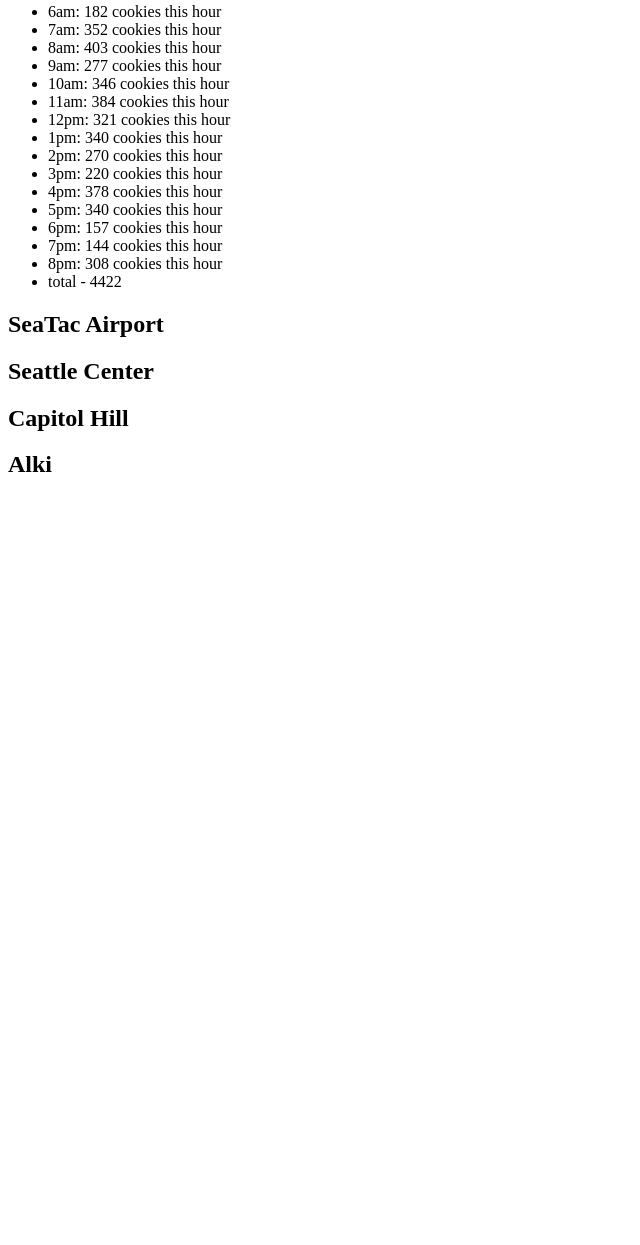
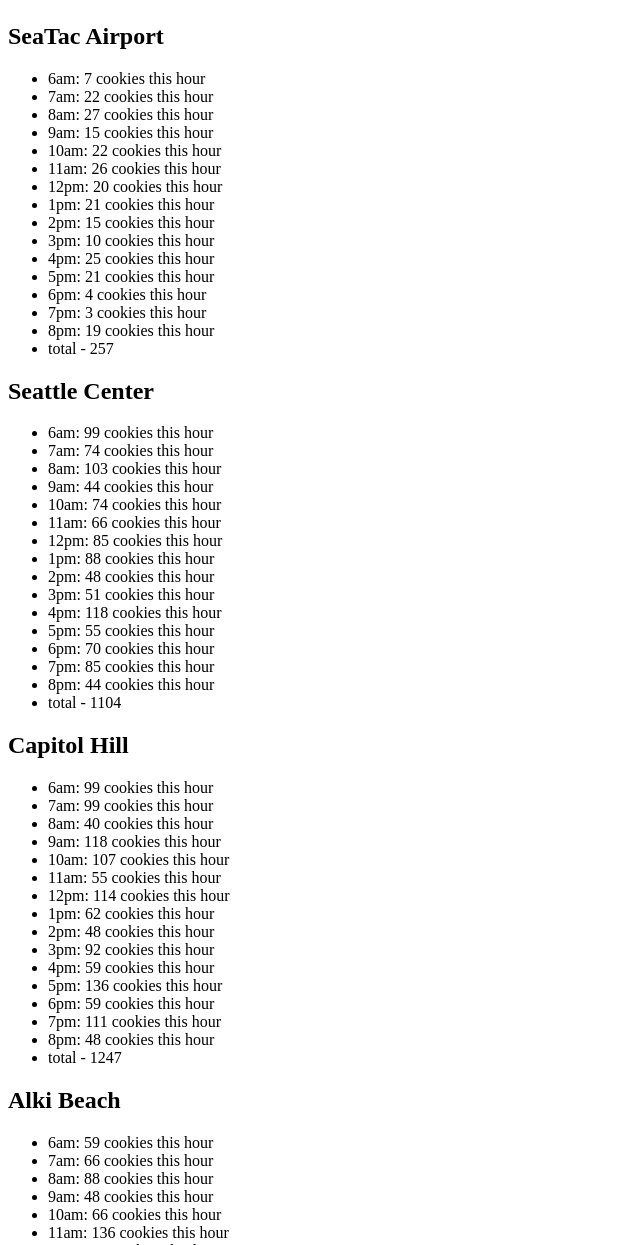
Before and after one commit to desertduane/Cookie-Stand, a plain HTML site: page sales.html in a window 1280 px wide. Shown: the part 412-1657 px from the top of the page, without its empty margins (0-640 px from the left). Before the commit the page ends 910 px from the top, so only its background shows below. Drawn offline with Linux system fonts and the light colour scheme.

Commit message:
all 5 are running

```diff
--- a/app.js
+++ b/app.js
@@ -47,10 +47,10 @@ pike.customersPerHour();
 pike.cookiesPerHour();
 pike.render();
 
-var pike = {
-  minCustomers: 23,
-  maxCustomers: 65,
-  avgCookiesPerSale: 6.3,
+var seatac = {
+  minCustomers: 3,
+  maxCustomers: 24,
+  avgCookiesPerSale: 1.2,
   hourlyCookies: [],
 
   customersPerHour: function(minCustomers, maxCustomers) {
@@ -72,20 +72,150 @@ cookiesPerDay: function(){
 return total;
 },
 render: function(){
-  var pikeUL = document.getElementById('pike');
+  var seatacUL = document.getElementById('seatac');
   for(var i = 0; i < openHours.length; i++){
     var liEl = document.createElement('li');
-    liEl.textContent = openHours[i] + ': ' + pike.hourlyCookies[i] + ' cookies this hour';
-    pikeUL.appendChild(liEl);
+    liEl.textContent = openHours[i] + ': ' + seatac.hourlyCookies[i] + ' cookies this hour';
+    seatacUL.appendChild(liEl);
   }
-  var total = document.getElementById('pike');
+  var total = document.getElementById('seatac');
   var liEl = document.createElement('li');
-  liEl.textContent = 'total - ' + pike.cookiesPerDay(total);
+  liEl.textContent = 'total - ' + seatac.cookiesPerDay(total);
   total.appendChild(liEl);
 
  }
 };
 
-pike.customersPerHour();
-pike.cookiesPerHour();
-pike.render();
+seatac.customersPerHour();
+seatac.cookiesPerHour();
+seatac.render();
+
+var seattleCenter = {
+  minCustomers: 11,
+  maxCustomers: 38,
+  avgCookiesPerSale: 3.7,
+  hourlyCookies: [],
+
+  customersPerHour: function(minCustomers, maxCustomers) {
+    return Math.floor(Math.random() * (this.maxCustomers - this.minCustomers)) + this.minCustomers;
+  },
+  cookiesPerHour: function(){
+    for(var i = 0; i < openHours.length; i++){
+      var cookiesPer = Math.floor(this.avgCookiesPerSale * this.customersPerHour());
+      this.hourlyCookies.push(cookiesPer);
+    }
+    return this.hourlyCookies;
+  },
+
+cookiesPerDay: function(){
+  var total = 0;
+  for(var i = 0; i < this.hourlyCookies.length; i++){
+  total += this.hourlyCookies[i];
+}
+return total;
+},
+render: function(){
+  var scUL = document.getElementById('sc');
+  for(var i = 0; i < openHours.length; i++){
+    var liEl = document.createElement('li');
+    liEl.textContent = openHours[i] + ': ' + seattleCenter.hourlyCookies[i] + ' cookies this hour';
+    scUL.appendChild(liEl);
+  }
+  var total = document.getElementById('sc');
+  var liEl = document.createElement('li');
+  liEl.textContent = 'total - ' + seattleCenter.cookiesPerDay(total);
+  total.appendChild(liEl);
+
+ }
+};
+
+seattleCenter.customersPerHour();
+seattleCenter.cookiesPerHour();
+seattleCenter.render();
+
+
+var capitolHill = {
+  minCustomers: 11,
+  maxCustomers: 38,
+  avgCookiesPerSale: 3.7,
+  hourlyCookies: [],
+
+  customersPerHour: function(minCustomers, maxCustomers) {
+    return Math.floor(Math.random() * (this.maxCustomers - this.minCustomers)) + this.minCustomers;
+  },
+  cookiesPerHour: function(){
+    for(var i = 0; i < openHours.length; i++){
+      var cookiesPer = Math.floor(this.avgCookiesPerSale * this.customersPerHour());
+      this.hourlyCookies.push(cookiesPer);
+    }
+    return this.hourlyCookies;
+  },
+
+cookiesPerDay: function(){
+  var total = 0;
+  for(var i = 0; i < this.hourlyCookies.length; i++){
+  total += this.hourlyCookies[i];
+}
+return total;
+},
+render: function(){
+  var chUL = document.getElementById('ch');
+  for(var i = 0; i < openHours.length; i++){
+    var liEl = document.createElement('li');
+    liEl.textContent = openHours[i] + ': ' + capitolHill.hourlyCookies[i] + ' cookies this hour';
+    chUL.appendChild(liEl);
+  }
+  var total = document.getElementById('ch');
+  var liEl = document.createElement('li');
+  liEl.textContent = 'total - ' + capitolHill.cookiesPerDay(total);
+  total.appendChild(liEl);
+
+ }
+};
+
+capitolHill.customersPerHour();
+capitolHill.cookiesPerHour();
+capitolHill.render();
+
+var alkiBeach = {
+  minCustomers: 11,
+  maxCustomers: 38,
+  avgCookiesPerSale: 3.7,
+  hourlyCookies: [],
+
+  customersPerHour: function(minCustomers, maxCustomers) {
+    return Math.floor(Math.random() * (this.maxCustomers - this.minCustomers)) + this.minCustomers;
+  },
+  cookiesPerHour: function(){
+    for(var i = 0; i < openHours.length; i++){
+      var cookiesPer = Math.floor(this.avgCookiesPerSale * this.customersPerHour());
+      this.hourlyCookies.push(cookiesPer);
+    }
+    return this.hourlyCookies;
+  },
+
+cookiesPerDay: function(){
+  var total = 0;
+  for(var i = 0; i < this.hourlyCookies.length; i++){
+  total += this.hourlyCookies[i];
+}
+return total;
+},
+render: function(){
+  var alkiUL = document.getElementById('alki');
+  for(var i = 0; i < openHours.length; i++){
+    var liEl = document.createElement('li');
+    liEl.textContent = openHours[i] + ': ' + alkiBeach.hourlyCookies[i] + ' cookies this hour';
+    alkiUL.appendChild(liEl);
+  }
+  var total = document.getElementById('alki');
+  var liEl = document.createElement('li');
+  liEl.textContent = 'total - ' + alkiBeach.cookiesPerDay(total);
+  total.appendChild(liEl);
+
+ }
+};
+
+alkiBeach.customersPerHour();
+alkiBeach.cookiesPerHour();
+alkiBeach.render();
--- a/sales.html
+++ b/sales.html
@@ -2,7 +2,7 @@
 <html>
   <head>
     <meta charset="utf-8">
-    <title>Cookie Stand</title>
+    <title></title>
     <link rel="stylesheet" href="style.css">
   </head>
   <body>
@@ -18,11 +18,13 @@
     <ul id="sc"></ul>
 
     <h2>Capitol Hill</h2>
-    <ul id="capitolh"></ul>
+    <ul id="ch"></ul>
 
-    <h2>Alki</h2>
+    <h2>Alki Beach</h2>
     <ul id="alki"></ul>
 
     <script src="app.js"></script>
+
+
   </body>
 </html>
```
Also changed, not shown: index.html (+1 -18 lines).
